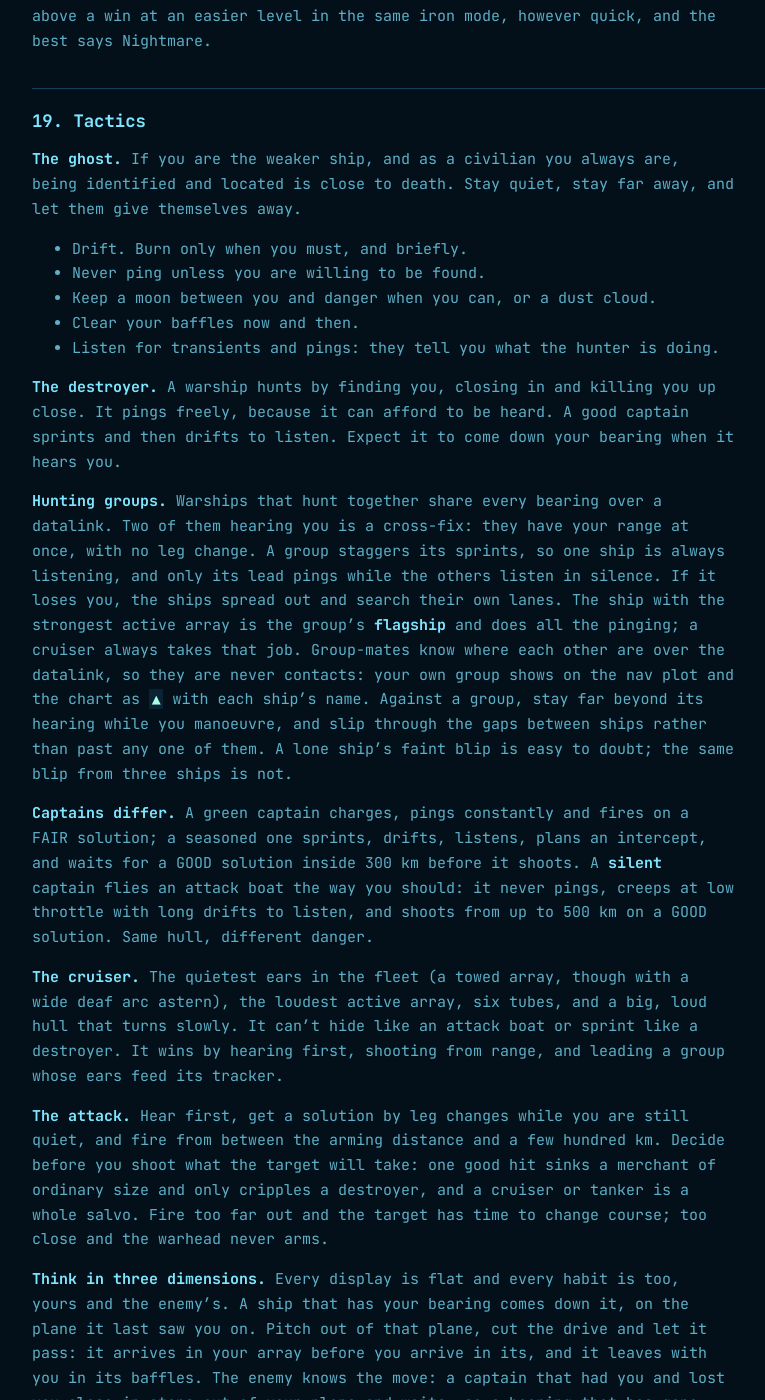
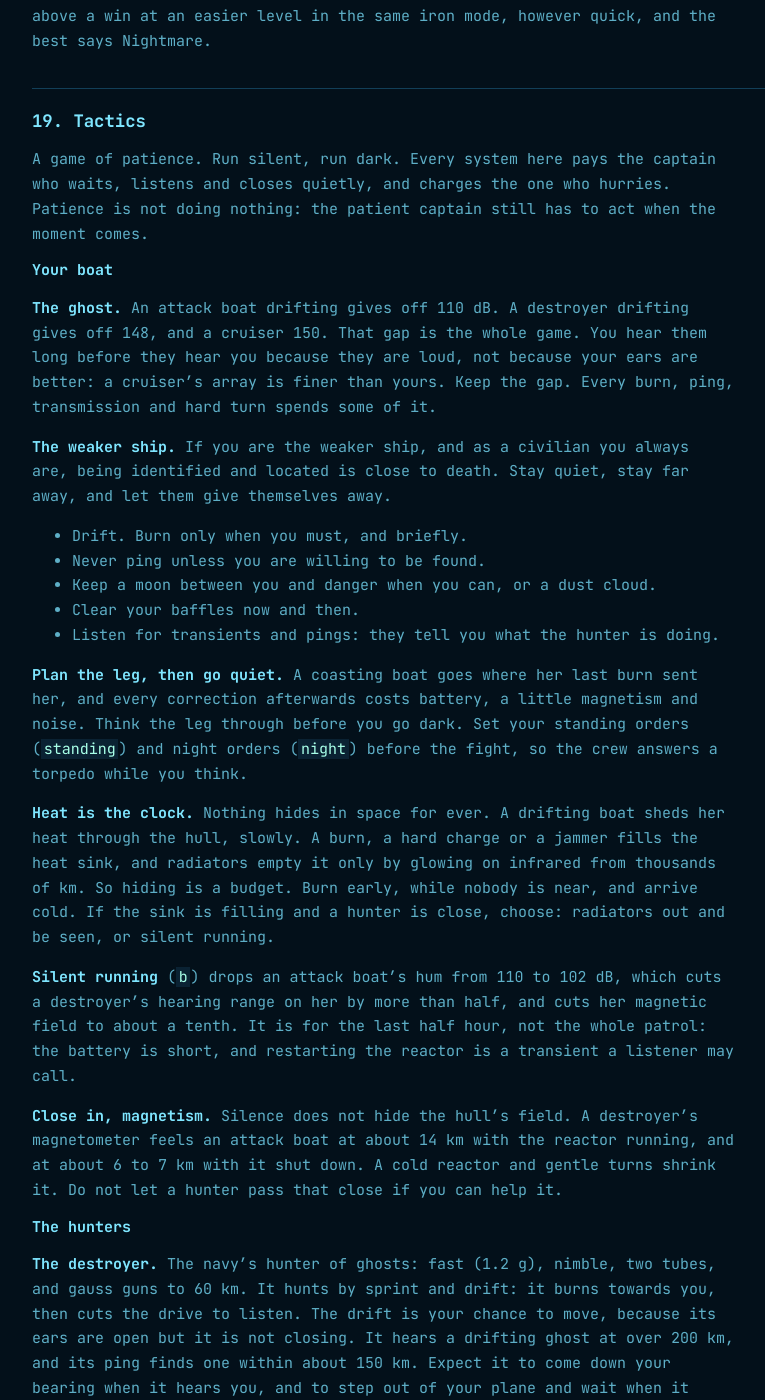
Before and after one commit to agiacalone/ghostboat, a Jekyll site: the page built from manual.md, in a window 1280 px wide and 1400 px high, scrolled down 106529 px. Shown: the whole window, without its empty margins (128-893 px from the left). Built offline with Jekyll 4.4.1, drawn with Linux system fonts in a browser that asks for light colours; our own code applies the rules of GitHub Pages for plain Markdown files; some of the changed text lies outside the part shown.

Commit message:
Manual: tactics brought up to the fleet
Section 19 now covers the ghost's quiet against the hunters' noise,
patience, heat as the clock, silent running, magnetism close in, the
destroyer and cruiser as they now fight, carriers and their craft,
escorts and convoys, cover, leaving the firing point, and torpedo
evasion. Everything it names is in 0.9.0.

Co-Authored-By: Claude Opus 5.5 <noreply@anthropic.com>
Claude-Session: https://claude.ai/code/session_01LMsLD8JpZJQjdx6PZqxKxg

```diff
--- a/manual.md
+++ b/manual.md
@@ -1887,7 +1887,13 @@ A win at Nightmare stands apart in the records: on the title screen it counts ab
 
 ## 19. Tactics
 
-**The ghost.** If you are the weaker ship, and as a civilian you always are, being identified and located is close to death. Stay quiet, stay far away, and let them give themselves away.
+A game of patience. Run silent, run dark. Every system here pays the captain who waits, listens and closes quietly, and charges the one who hurries. Patience is not doing nothing: the patient captain still has to act when the moment comes.
+
+### Your boat
+
+**The ghost.** An attack boat drifting gives off 110 dB. A destroyer drifting gives off 148, and a cruiser 150. That gap is the whole game. You hear them long before they hear you because they are loud, not because your ears are better: a cruiser's array is finer than yours. Keep the gap. Every burn, ping, transmission and hard turn spends some of it.
+
+**The weaker ship.** If you are the weaker ship, and as a civilian you always are, being identified and located is close to death. Stay quiet, stay far away, and let them give themselves away.
 
 - Drift. Burn only when you must, and briefly.
 - Never ping unless you are willing to be found.
@@ -1895,15 +1901,41 @@ A win at Nightmare stands apart in the records: on the title screen it counts ab
 - Clear your baffles now and then.
 - Listen for transients and pings: they tell you what the hunter is doing.
 
-**The destroyer.** A warship hunts by finding you, closing in and killing you up close. It pings freely, because it can afford to be heard. A good captain sprints and then drifts to listen. Expect it to come down your bearing when it hears you.
+**Plan the leg, then go quiet.** A coasting boat goes where her last burn sent her, and every correction afterwards costs battery, a little magnetism and noise. Think the leg through before you go dark. Set your standing orders (`standing`) and night orders (`night`) before the fight, so the crew answers a torpedo while you think.
+
+**Heat is the clock.** Nothing hides in space for ever. A drifting boat sheds her heat through the hull, slowly. A burn, a hard charge or a jammer fills the heat sink, and radiators empty it only by glowing on infrared from thousands of km. So hiding is a budget. Burn early, while nobody is near, and arrive cold. If the sink is filling and a hunter is close, choose: radiators out and be seen, or silent running.
+
+**Silent running** (`b`) drops an attack boat's hum from 110 to 102 dB, which cuts a destroyer's hearing range on her by more than half, and cuts her magnetic field to about a tenth. It is for the last half hour, not the whole patrol: the battery is short, and restarting the reactor is a transient a listener may call.
+
+**Close in, magnetism.** Silence does not hide the hull's field. A destroyer's magnetometer feels an attack boat at about 14 km with the reactor running, and at about 6 to 7 km with it shut down. A cold reactor and gentle turns shrink it. Do not let a hunter pass that close if you can help it.
+
+### The hunters
+
+**The destroyer.** The navy's hunter of ghosts: fast (1.2 g), nimble, two tubes, and gauss guns to 60 km. It hunts by sprint and drift: it burns towards you, then cuts the drive to listen. The drift is your chance to move, because its ears are open but it is not closing. It hears a drifting ghost at over 200 km, and its ping finds one within about 150 km. Expect it to come down your bearing when it hears you, and to step out of your plane and wait when it loses you close in. After you fire, a seasoned or escort captain sweeps out along the launch bearing, pinging as it drifts, and a drilled one may fire straight runners straight back down it. Beat it by hearing it far off, staying out of its ping, and shooting from outside what it can hear.
 
 **Hunting groups.** Warships that hunt together share every bearing over a datalink. Two of them hearing you is a cross-fix: they have your range at once, with no leg change. A group staggers its sprints, so one ship is always listening, and only its lead pings while the others listen in silence. If it loses you, the ships spread out and search their own lanes. The ship with the strongest active array is the group's **flagship** and does all the pinging; a cruiser always takes that job. Group-mates know where each other are over the datalink, so they are never contacts: your own group shows on the nav plot and the chart as `▲` with each ship's name. Against a group, stay far beyond its hearing while you manoeuvre, and slip through the gaps between ships rather than past any one of them. A lone ship's faint blip is easy to doubt; the same blip from three ships is not.
 
+**Read their transmissions.** Every bearing a group shares is a transmission. A group that was quiet and is suddenly loud on EM has found something, perhaps you. A jammer is a confession: inside its cone it is the loudest thing in the sky, on its true bearing. Jam only once you have been found anyway, and remember it floods your own array along its cone.
+
 **Captains differ.** A green captain charges, pings constantly and fires on a FAIR solution; a seasoned one sprints, drifts, listens, plans an intercept, and waits for a GOOD solution inside 300 km before it shoots. A **silent** captain flies an attack boat the way you should: it never pings, creeps at low throttle with long drifts to listen, and shoots from up to 500 km on a GOOD solution. Same hull, different danger.
 
-**The cruiser.** The quietest ears in the fleet (a towed array, though with a wide deaf arc astern), the loudest active array, six tubes, and a big, loud hull that turns slowly. It can't hide like an attack boat or sprint like a destroyer. It wins by hearing first, shooting from range, and leading a group whose ears feed its tracker.
-
-**The attack.** Hear first, get a solution by leg changes while you are still quiet, and fire from between the arming distance and a few hundred km. Decide before you shoot what the target will take: one good hit sinks a merchant of ordinary size and only cripples a destroyer, and a cruiser or tanker is a whole salvo. Fire too far out and the target has time to change course; too close and the warhead never arms.
+**The cruiser.** The flagship of a battle group, with the finest array in the fleet, the loudest ping (185 dB), six tubes, gauss guns to 60 km, and two beams that reach 200 km and hit hardest inside 50. It rarely misses what it holds, and it takes a whole salvo to sink. Its weaknesses are size and noise: it gives off 150 dB drifting, turns at under 1° a second, and is deaf in a wide arc astern (70°). Its linked torpedoes are steered by its latest solution, so while one runs the cruiser is transmitting. A quiet boat can choose its moment against a cruiser. Its escorts are the real problem.
+
+**The carrier.** The biggest, loudest hull in the fleet, and the best prize a ghost can take. It has no tubes and only short-range guns (40 km), and its own array hears a quiet boat only a few hundred km off. Its craft are its eyes and its reach. Pickets fly out past 1,000 km and listen, strikes carry homing torpedoes, and screens stay close and shoot down what comes in. Every launch is a loud transient that tells you where the deck is. Craft have short legs: a craft ranges only within a radius of its carrier, so know where the deck is and you know where they can reach. When craft come near, go dark: silent running, radio silence, drift. A craft finds what is loud; the destroyers it calls in find what is careless. A loud craft can draw off a homing spread, so use straight runners on the carrier. Sink it and its craft have nowhere to land.
+
+**Escorts and convoys.** An escort stays within about 200 km of its convoy, and with a threat in hand it jams it and moves between it and the merchants. Merchants that hear trouble turn their sterns to you and run flat out, so plan for a stern chase, and when one goes up the rest scatter. In late war two escorts sail together and share every bearing.
+
+### Cover
+
+**Terrain hides both sides.** A moon or a planet blocks every sensor, for you and for the hunter. Dust swallows signal, about 20 dB for every 1,000 km of path inside it; cut the drive well inside a cloud, not at its edge. An ion cloud deafens whatever is inside it, so let a hunter follow you in. A storm's cracks mask every array near them for a second: move under the crackle. A rock field hides you and stops torpedoes, but it strikes you by the square of your speed: creep through, or raise the shield and be heard. In a wreck field you are one warm line among many while you hold still, and the only one that creeps when you move. The chart is not complete, for you or the enemy.
+
+### The attack
+
+**Hear first, shoot first.** Get a solution by leg changes while you are still quiet, and fire from between the arming distance and a few hundred km. Decide before you shoot what the target will take: one good hit sinks a merchant of ordinary size and only cripples a destroyer, and a cruiser or tanker is a whole salvo. Fire too far out and the target has time to change course; too close and the warhead never arms.
+
+**Then leave.** Your firing point is on a line every escort that heard the launch now knows. Move off the bearing, quietly, before they arrive. Fire from well above or below a drilled captain, so it cannot answer down your bearing.
+
+**When a torpedo comes.** Turn away and push the drive (`push`: a quarter more thrust, 3 dB louder, and about four minutes before something gives). A decoy (`d`) along your old course draws a homing torpedo while you turn away, and a jammer breaks a seeker's lock. Nothing jams a straight runner: get off its line. Set a standing order for a lure before the fight, so the first call is answered at once.
 
 **Think in three dimensions.** Every display is flat and every habit is too, yours and the enemy's. A ship that has your bearing comes down it, on the plane it last saw you on. Pitch out of that plane, cut the drive and let it pass: it arrives in your array before you arrive in its, and it leaves with you in its baffles. The enemy knows the move: a captain that had you and lost you close in steps out of your plane and waits, so a bearing that has gone quiet is a place not to be, not a place to go. Clear your baffles up and down as well as round. In a cloud, where nothing hears far and homing seekers are deaf, a straight runner from below is the quiet kill. Crews call the drop itself a *Quirk's Standoff*: you hang under the other ship's plane, cold and silent, and whoever speaks first loses. Naval 2 teaches it.
 
```
